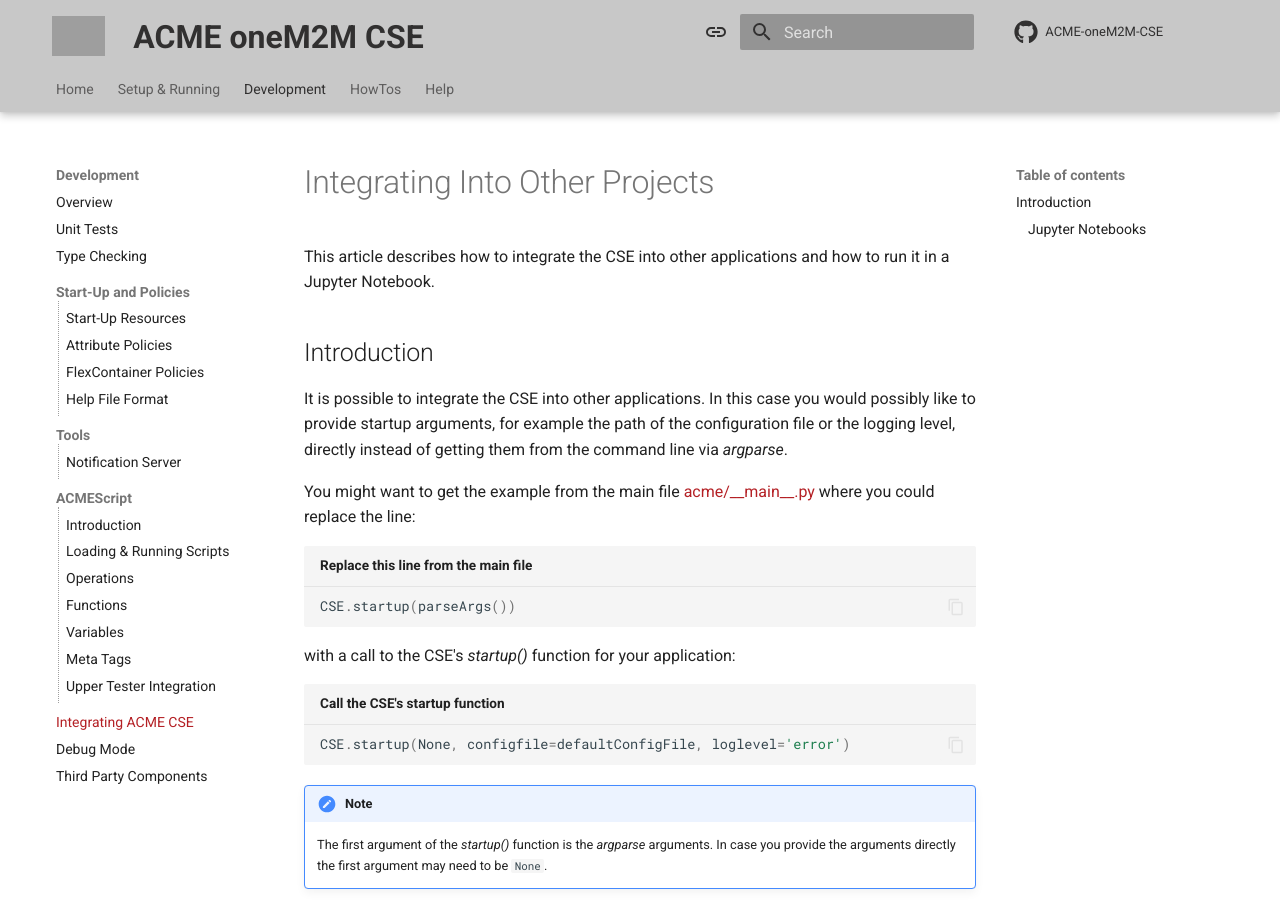
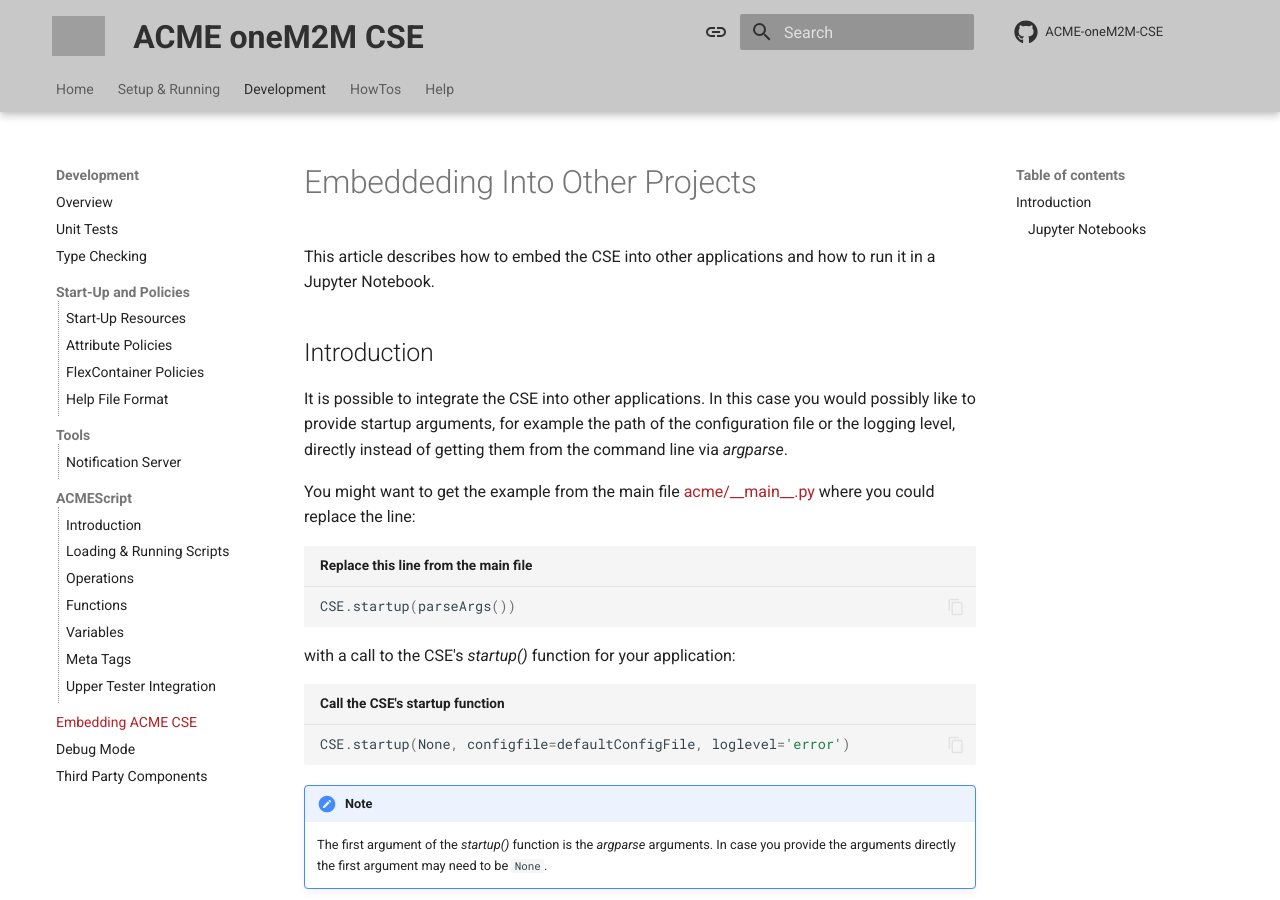
Before and after one commit to ankraft/ACME-oneM2M-CSE-mkdocs, an MkDocs documentation site: the page built from docs/development/Embedding_ACME.md, in a window 1280 px wide and 900 px high. Built offline with MkDocs 1.6.1 and Material for MkDocs 9.7.7, drawn with Linux system fonts in a browser that asks for light colours; comment, search, counter and statistics services are not loaded; grey boxes are pictures that could not be loaded.

Commit message:
Fixed typos

```diff
--- a/docs/development/Integrating_ACME.md
+++ b/docs/development/Embedding_ACME.md
@@ -1,6 +1,6 @@
-# Integrating Into Other Projects
+# Embeddeding Into Other Projects
 
-This article describes how to integrate the CSE into other applications and how to run it in a Jupyter Notebook.
+This article describes how to embed the CSE into other applications and how to run it in a Jupyter Notebook.
 
 ## Introduction
 
--- a/mkdocs.yml
+++ b/mkdocs.yml
@@ -176,7 +176,7 @@
         - 'Variables': 'development/ACMEScript-variables.md'
         - 'Meta Tags': 'development/ACMEScript-metatags.md'
         - 'Upper Tester Integration': 'development/ACMEScript-uppertester.md'
-      - 'Integrating ACME CSE': 'development/Integrating_ACME.md'
+      - 'Embedding ACME CSE': 'development/Embedding_ACME.md'
       - 'Debug Mode': 'development/DebugMode.md'
       - 'Third Party Components': 'development/ThirdPartyLibraries.md'
   - 'HowTos':
```
Also changed, not shown: docs/help/NotebookTutorial.md (+1 -1 lines).
